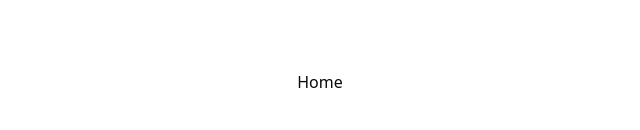
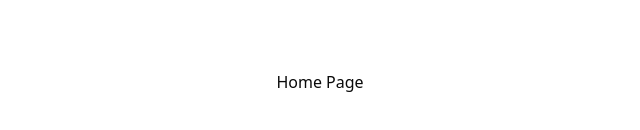
Before and after one commit to HubertYu03/TheRanch, a React (Vite) app in the folder client/: page / in a window 1280 px wide. Shown: the part 318-448 px from the top of the page, without its empty margins (320-960 px from the left). Built offline with nearby package versions, Linux system fonts and the light colour scheme.

Commit message:
Centered home text

```diff
--- a/client/src/pages/Home.tsx
+++ b/client/src/pages/Home.tsx
@@ -1,7 +1,7 @@
 const Home = () => {
   return (
     <div className="flex flex-col items-center justify-center min-h-svh">
-      <div>Home</div>
+      <div>Home Page</div>
     </div>
   );
 };
```
